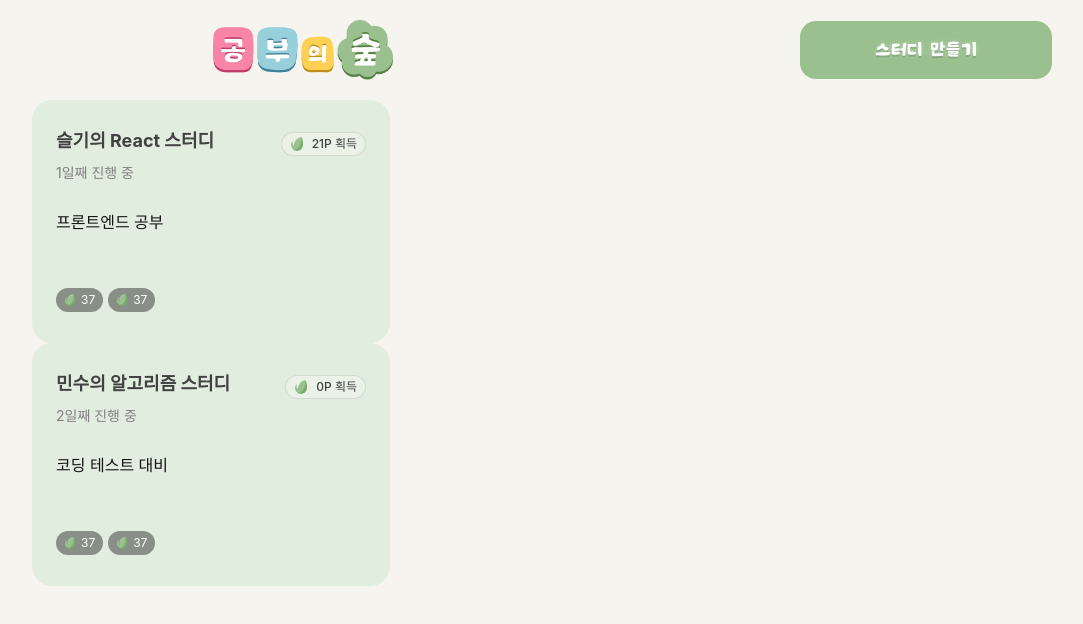
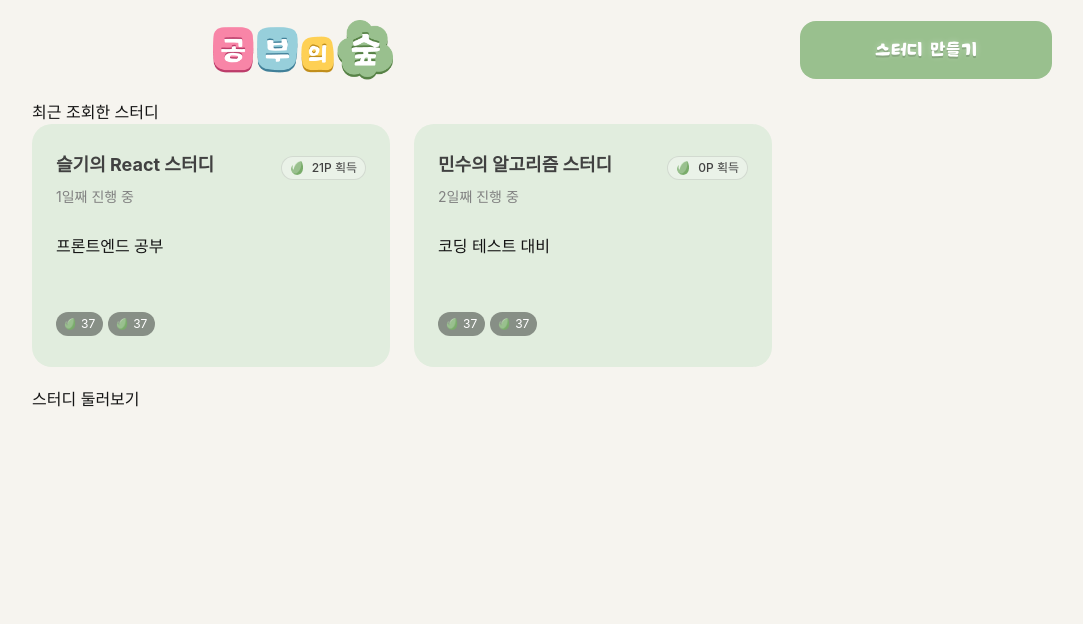
Before and after one commit to juengseulki/Forest-of-Learning-Frontend, a React (Vite) app: page / in a window 1280 px wide. Shown: the top 624 px of the page, without its empty margins (8-1091 px from the left). Built offline with nearby package versions, Linux system fonts and the light colour scheme; a web font is replaced by a local one.

Commit message:
feat: study card ,list 로직 분리

```diff
--- a/src/feature/study/components/StudyCard.jsx
+++ b/src/feature/study/components/StudyCard.jsx
@@ -1,12 +1,7 @@
 import '../../../styles/StudyCard.css';
 import ic_point from '../../../shared/images/icons/ic_point.png';
-import { studiesMockResponse } from '../../../mocks/study/studyMockData.js';
-import { pointMockResponse } from '../../../mocks/point/pointMockData.js';
 
-export default function StudyCard() {
-  const study = studiesMockResponse.data.items;
-  const point = pointMockResponse.data;
-
+export default function StudyCard({ studys, point }) {
   function getDaysFrom(createdAt) {
     return (
       Math.floor((new Date() - new Date(createdAt)) / (1000 * 60 * 60 * 24)) + 1
@@ -15,14 +10,12 @@ export default function StudyCard() {
 
   return (
     <>
-      {study.map((t) => {
-        return (
-          <div className="study-card" key={t.id}>
+      <div className="study-card" key={studys.id}>
         <section className="card-header">
           <div className="header-top">
             <div className="title-group">
               <h2 className="title">
-                    {t.nickname}의 {t.name}
+                {studys.nickname}의 {studys.name}
               </h2>
               <div className="point">
                 <img
@@ -31,15 +24,15 @@ export default function StudyCard() {
                   alt="포인트 아이콘"
                 />
                 <p className="point-text">
-                      {point.studyId === t.id ? point.totalPoint : 0}P 획득
+                  {point.studyId === studys.id ? point.totalPoint : 0}P 획득
                 </p>
               </div>
             </div>
             <p className="duration">
-                  {getDaysFrom(t.createdAt)}일째 진행 중
+              {getDaysFrom(studys.createdAt)}일째 진행 중
             </p>
           </div>
-              <p className="description">{t.description}</p>
+          <p className="description">{studys.description}</p>
         </section>
         <section className="card-footer">
           <div className="footer-content">
@@ -52,8 +45,6 @@ export default function StudyCard() {
           </div>
         </section>
       </div>
-        );
-      })}
     </>
   );
 }
--- a/src/feature/study/components/StudyList.jsx
+++ b/src/feature/study/components/StudyList.jsx
@@ -1,12 +1,17 @@
 import React from 'react';
-import { backgroundsMockResponse } from '../../../mocks/background/backgroundMockData';
 import StudyCard from './StudyCard';
+import { studiesMockResponse } from '../../../mocks/study/studyMockData.js';
+import { pointMockResponse } from '../../../mocks/point/pointMockData.js';
+import '../../../styles/StudyList.css';
 
 function StudyList() {
-  console.log(backgroundsMockResponse);
+  const study = studiesMockResponse.data.items;
+  const point = pointMockResponse.data;
   return (
-    <div>
-      <StudyCard />
+    <div className="card-list">
+      {study.map((studys) => {
+        return <StudyCard studys={studys} point={point} />;
+      })}
     </div>
   );
 }
--- a/src/pages/HomePage.jsx
+++ b/src/pages/HomePage.jsx
@@ -1,10 +1,15 @@
-import StudyCard from '../feature/study/components/StudyCard';
+import StudyList from '../feature/study/components/StudyList';
+import '../styles/HomePage.css';
 
 function HomePage() {
   return (
-    <section>
-      <StudyCard />
-    </section>
+    <div className="main-container">
+      <section>
+        <p>최근 조회한 스터디</p>
+        <StudyList />
+      </section>
+      <section>스터디 둘러보기</section>
+    </div>
   );
 }
 
--- /dev/null
+++ b/src/styles/HomePage.css
@@ -0,0 +1,5 @@
+.main-container {
+  display: flex;
+  flex-direction: column;
+  gap: 20px;
+}
--- /dev/null
+++ b/src/styles/StudyList.css
@@ -0,0 +1,4 @@
+.card-list {
+  display: flex;
+  gap: 24px;
+}
```
Lines whose indentation alone changed are shown as unchanged.
